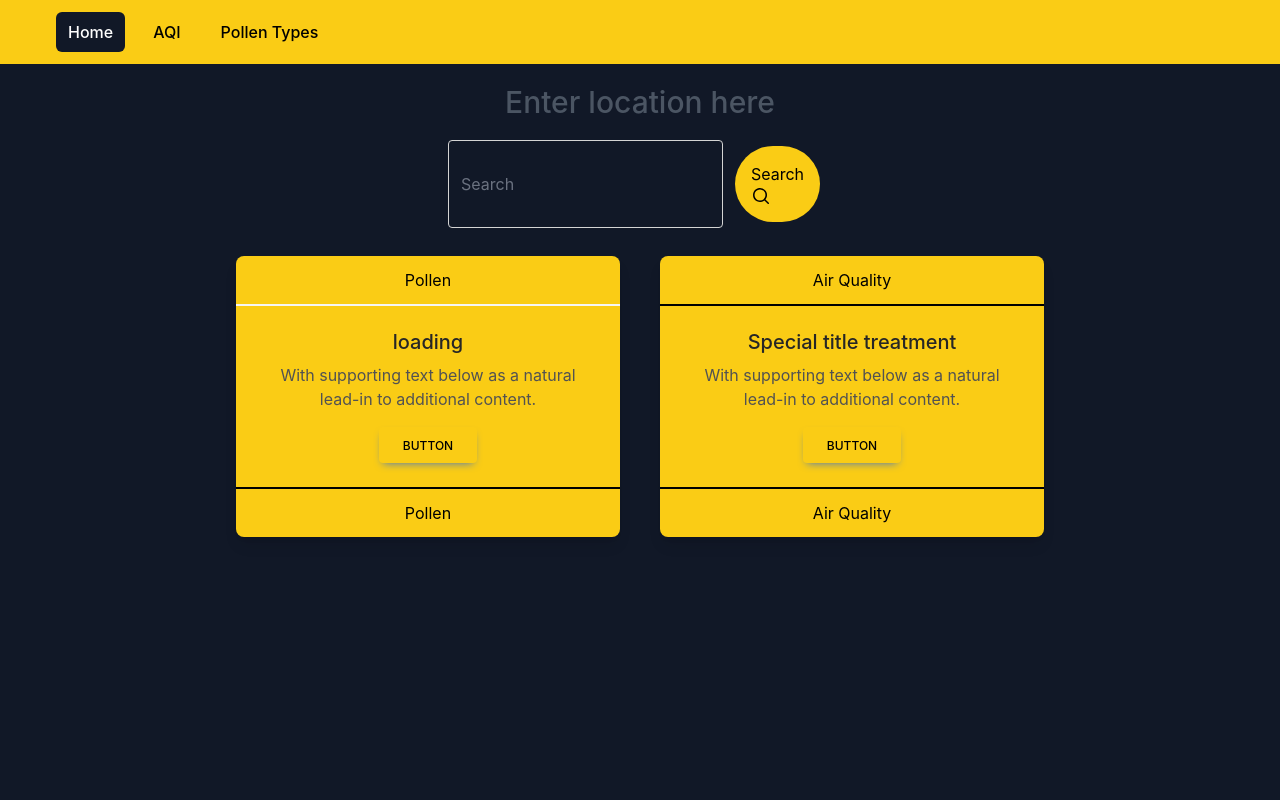
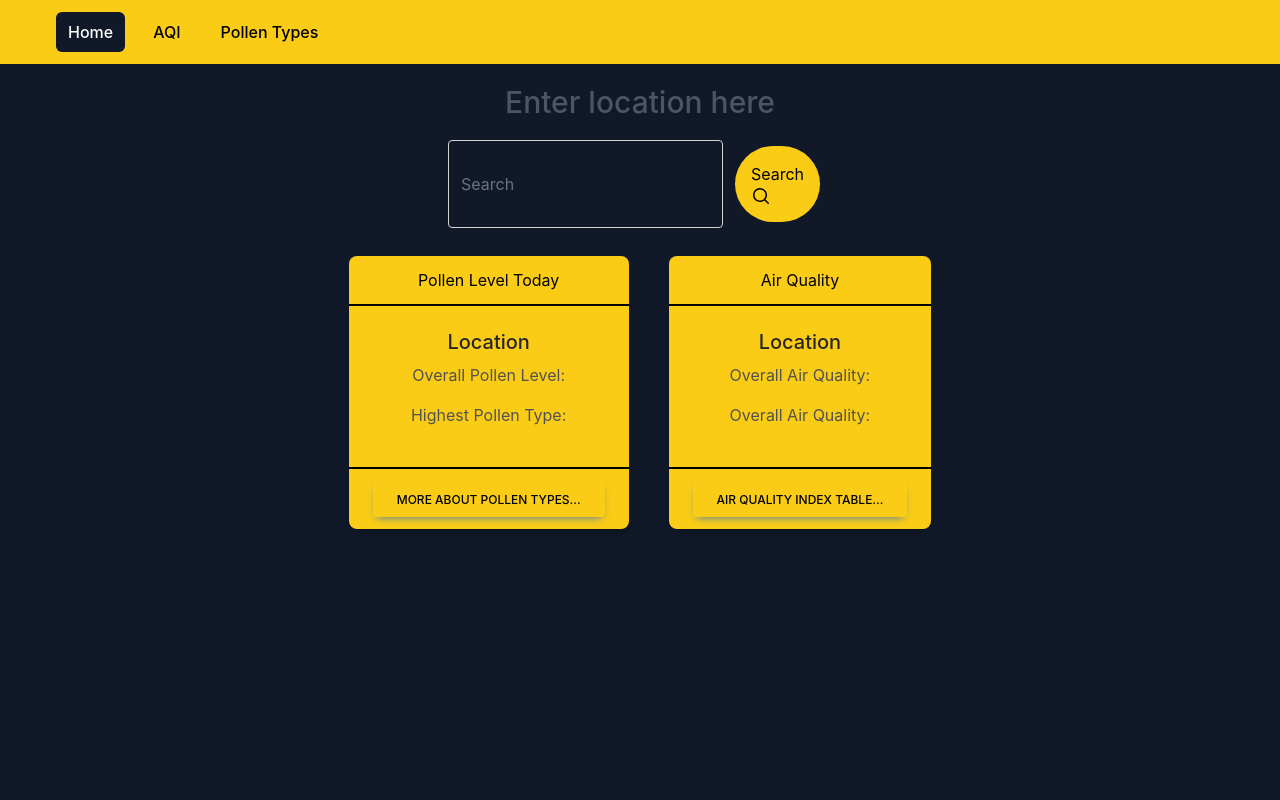
Before and after one commit to Pollon-Pollution-Organisation/pollen-and-pollution, a React (Create React App) app: page /#/ in a window 1280 px wide. Shown: the top 800 px of the page. Built offline with nearby package versions, Linux system fonts and the light colour scheme; the HTML template or start-up script is replaced by a standard one.

Commit message:
Displaying API data for main cards

```diff
--- a/src/components/Home/Home.js
+++ b/src/components/Home/Home.js
@@ -27,36 +27,36 @@ export default function Home() {
 
 
                         <SearchBar setPollenData={setPollenData} setairQualData={setairQualData} />
-                        <h1>{pollenData ? pollenData.city_name : ''}</h1>
 
                         <div className="flex justify-center">
                             <div
                                 className="block max-w-sm rounded-lg bg-yellow-400 text-center shadow-lg mx-5">
                                 <div
-                                    className="border-b-2 border-neutral-100 py-3 px-6 dark:border-neutral-600">
-                                    Pollen
+                                     className="border-b-2 border-black py-3 px-6">
+                                    Pollen Level Today
 
                                 </div>
                                 <div className="p-6">
                                     <h5
                                         className="mb-2 text-xl font-medium leading-tight text-neutral-800">
-                                        {pollenData ? pollenData.city_name : 'loading'}
+                                        {pollenData ? pollenData.city_name : 'Location'}
                                     </h5>
                                     <p className="mb-4 text-base text-neutral-600 ">
-                                        With supporting text below as a natural lead-in to additional
-                                        content.
+                                   Overall Pollen Level: {pollenData ? pollenData.data[0].mold_level : ''}
                                     </p>
-                                    <button
+                                    <p className="mb-4 text-base text-neutral-600 ">
+                                   Highest Pollen Type: {pollenData ? pollenData.data[0].predominant_pollen_type : ''}
+                                    </p>
+                                </div>
+                                <div
+                                    className="border-t-2 border-black py-3 px-6">
+                                     <button
                                         type="button"
                                         className="inline-block rounded bg-primary px-6 pt-2.5 pb-2 text-xs font-medium uppercase leading-normal text-black shadow-[0_4px_9px_-4px_#3b71ca] transition duration-150 ease-in-out hover:bg-primary-600 hover:shadow-[0_8px_9px_-4px_rgba(59,113,202,0.3),0_4px_18px_0_rgba(59,113,202,0.2)] focus:bg-primary-600 focus:shadow-[0_8px_9px_-4px_rgba(59,113,202,0.3),0_4px_18px_0_rgba(59,113,202,0.2)] focus:outline-none focus:ring-0 active:bg-primary-700 active:shadow-[0_8px_9px_-4px_rgba(59,113,202,0.3),0_4px_18px_0_rgba(59,113,202,0.2)]"
                                         data-te-ripple-init
                                         data-te-ripple-color="light">
-                                        Button
+                                        More about pollen types...
                                     </button>
-                                </div>
-                                <div
-                                    className="border-t-2 border-black py-3 px-6">
-                                    Pollen
                                 </div>
                             </div>
 
@@ -69,23 +69,26 @@ export default function Home() {
                                 <div className="p-6">
                                     <h5
                                         className="mb-2 text-xl font-medium leading-tight text-neutral-800">
-                                        Special title treatment
+                                        {airQualData ? airQualData.city_name : 'Location'}
                                     </h5>
                                     <p className="mb-4 text-base text-neutral-600 ">
-                                        With supporting text below as a natural lead-in to additional
-                                        content.
+                                   Overall Air Quality: {airQualData ? airQualData.data[0].aqi : ''}
                                     </p>
-                                    <button
+                                    <p className="mb-4 text-base text-neutral-600 ">
+                                   Overall Air Quality: {airQualData ? airQualData.data[0].aqi : ''}
+                                    </p>
+
+
+                                </div>
+                                <div
+                                    className="border-t-2 border-black py-3 px-6 dark:border-neutral-600">
+                                        <button
                                         type="button"
                                         className="inline-block rounded bg-primary px-6 pt-2.5 pb-2 text-xs font-medium uppercase leading-normal text-black shadow-[0_4px_9px_-4px_#3b71ca] transition duration-150 ease-in-out hover:bg-primary-600 hover:shadow-[0_8px_9px_-4px_rgba(59,113,202,0.3),0_4px_18px_0_rgba(59,113,202,0.2)] focus:bg-primary-600 focus:shadow-[0_8px_9px_-4px_rgba(59,113,202,0.3),0_4px_18px_0_rgba(59,113,202,0.2)] focus:outline-none focus:ring-0 active:bg-primary-700 active:shadow-[0_8px_9px_-4px_rgba(59,113,202,0.3),0_4px_18px_0_rgba(59,113,202,0.2)]"
                                         data-te-ripple-init
                                         data-te-ripple-color="light">
-                                        Button
+                                        Air Quality Index table...
                                     </button>
-                                </div>
-                                <div
-                                    className="border-t-2 border-black py-3 px-6 dark:border-neutral-600">
-                                    Air Quality
                                 </div>
                             </div>
                         </div>
```
